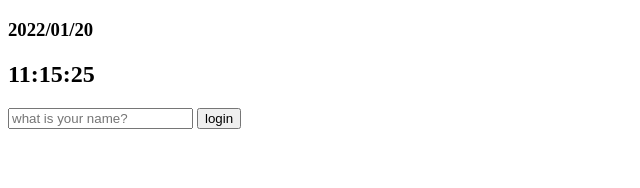
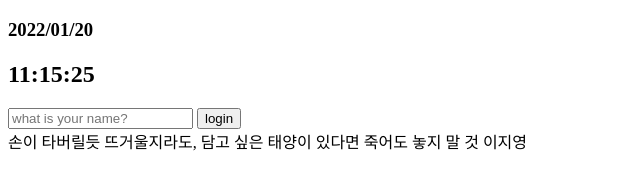
Before and after one commit to soyoonjeong/javascript_basic, a plain HTML site: page momentum/index.html in a window 1280 px wide. Shown: the whole page, without its empty margins (0-640 px from the left). Drawn offline with Linux system fonts and the light colour scheme.

Commit message:
add quotes

```diff
--- a/momentum/index.html
+++ b/momentum/index.html
@@ -15,7 +15,12 @@
             <button>login</button>
         </form>
         <h1 id="greeting" class='hidden'></h1>
+        <div id="quotes">
+            <span></span>
+            <span></span>
+        </div>
         <script src="js/greetings.js"></script>
         <script src="js/clock.js"></script>
+        <script src ="js/quotes.js"></script>
     </body>
 </html>
--- /dev/null
+++ b/momentum/js/quotes.js
@@ -0,0 +1,38 @@
+const quotes = [
+    {
+        quote:"행동 계획에는 위험과 대가가 따른다. 하지만 이는 나태하게 아무 행동도 취하지 않는데 따르는 장기간의 위험과 대가에 비하면 훨씬 작다.",
+        author:"존 F. 케네디"
+    },
+    {
+        quote:"여정은 목적지로 향하는 과정이지만, 그 자체로 보상이다.",
+        author:"스티브 잡스"
+    },
+    {
+        quote:"오늘 할 수 있는 일을 내일로 미루지 마라.",
+        author:"벤자민 프랭클린"
+    },
+    {
+        quote:"희망은 절대 당신을 버리지 않는다. 당신이 희망을 버릴 뿐이다.",
+        author:"리처드가 브리크너"
+    },
+    {
+        quote:"청춘은 다시 오지 않고 하루 해는 다시 밝기 어렵다. 좋은 시절에 부지런히 힘쓸지니 세월은 사람을 기다려주지 않는다."   ,
+        author:"도연명"
+    },
+    {
+        quote:"무슨 일이든 할 수 있다고 생각하는 사람이 해내는 법이다",
+        author:"정주영"
+    },
+    {
+        quote:"손이 타버릴듯 뜨거울지라도, 담고 싶은 태양이 있다면 죽어도 놓지 말 것",
+        author:"이지영"
+    }
+]
+
+const quote = document.querySelector("#quotes span:first-child");
+const author = document.querySelector("#quotes span:last-child");
+
+const todayQuote = quotes[Math.floor(Math.random()*quotes.length)];
+
+quote.innerText = todayQuote.quote;
+author.innerText = todayQuote.author;
```
